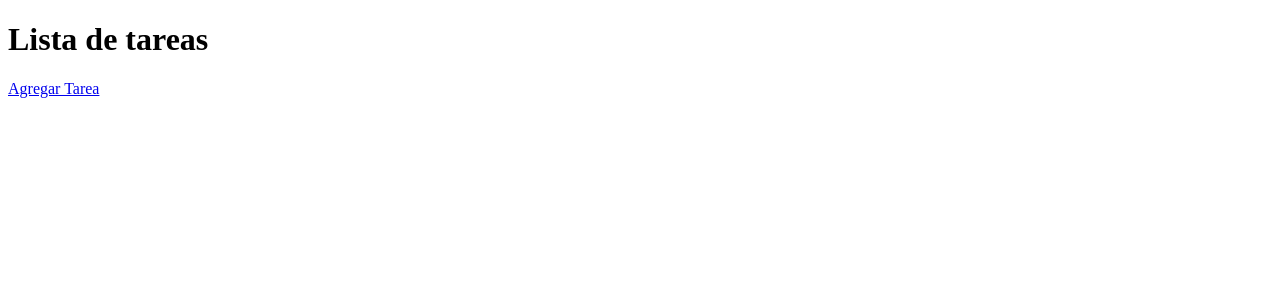
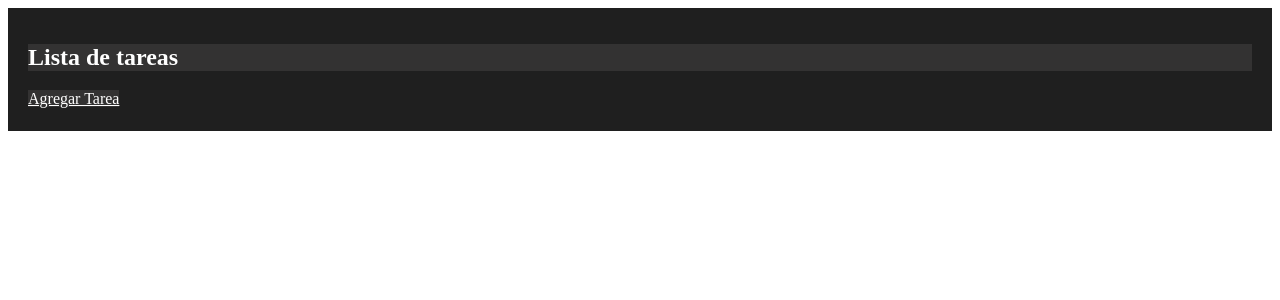
Before and after one commit to WaltB94/To-do-list, a Django app: page / in a window 1280 px wide. Shown: the top 300 px of the page. Run offline with Django 4.2, Linux system fonts and the light colour scheme.

Commit message:
css y cosas varias

```diff
--- a/ToDoList/ToDo/Templates/todo/home.html
+++ b/ToDoList/ToDo/Templates/todo/home.html
@@ -1,14 +1,14 @@
 {% extends 'todo/layout.html' %}
 
 {% block body %}
-
-    <h1>Lista de tareas</h1>
-<ul>
+    <div class="box">
+    <h1 class="box-title">Lista de tareas</h1>
+<ul class="box-list" >
         {% for tarea in tareas %}
         <li>{{tarea}}</li>
         {% endfor %}
 </ul>
 
-<a href="{%url 'add'%}">Agregar Tarea</a>
-
+<a href="{%url 'add'%}" class="box-description">Agregar Tarea</a>
+</div>
 {% endblock %}
--- a/ToDoList/ToDo/Templates/todo/layout.html
+++ b/ToDoList/ToDo/Templates/todo/layout.html
@@ -3,11 +3,13 @@
 <head>
     <meta charset="UTF-8">
     <meta name="viewport" content="width=device-width, initial-scale=1.0">
+    {% load static %}
+    <link rel="stylesheet" type="text/css" href="{% static 'css/styles.css' %}">
     <title>Todo list</title>
 </head>
 <body>
 
-    {% block body%}
+    {% block body %}
 
     {% endblock %}
 
--- a/ToDoList/ToDoList/urls.py
+++ b/ToDoList/ToDoList/urls.py
@@ -16,8 +16,12 @@
 """
 from django.contrib import admin
 from django.urls import path, include
+from django.conf import settings
+from django.conf.urls.static import static
 
 urlpatterns = [
     path('admin/', admin.site.urls),
     path ('', include("ToDo.urls")),
 ]
+
+urlpatterns += static(settings.STATIC_URL, document_root=settings.STATIC_ROOT)
--- /dev/null
+++ b/ToDoList/static/css/styles.css
@@ -0,0 +1,31 @@
+.box {
+    background-color: #1f1f1f;
+    color: white;
+    padding: 20px;
+  }
+
+  .box-title {
+    background-color: #333232;
+    color: white;
+    font-size: 24px;
+    font-weight: bold;
+    margin-bottom: 10px;
+  }
+
+  .box-description {
+    background-color: #333232;
+    color: white;
+    font-size: 16px;
+    line-height: 1.5;
+  }
+
+  .box-list {
+    background-color: #333232;
+    color: white;
+    margin-top: 10px;
+    padding-left: 20px;
+  }
+
+  .box-list li {
+    list-style-type: disc;
+  }
```
Also changed, not shown: ToDoList/ToDoList/settings.py (+7 -1 lines).
